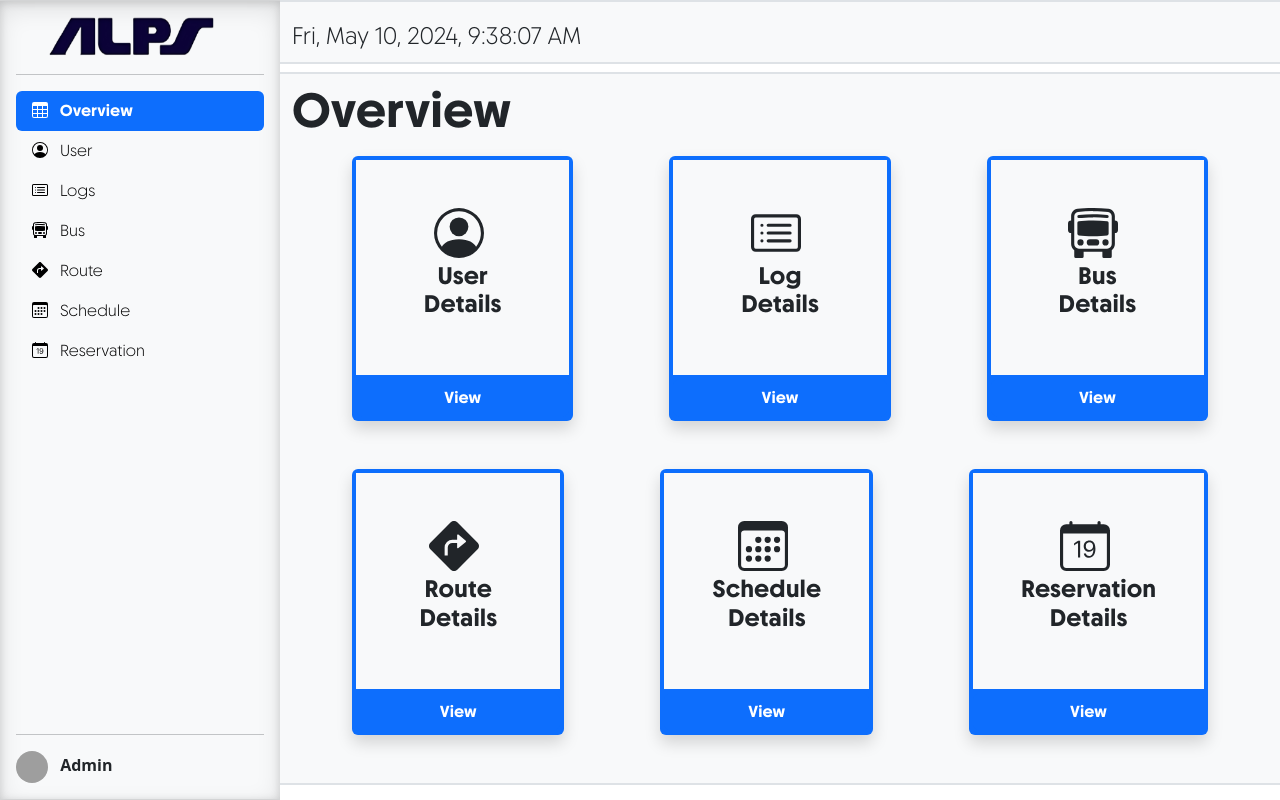
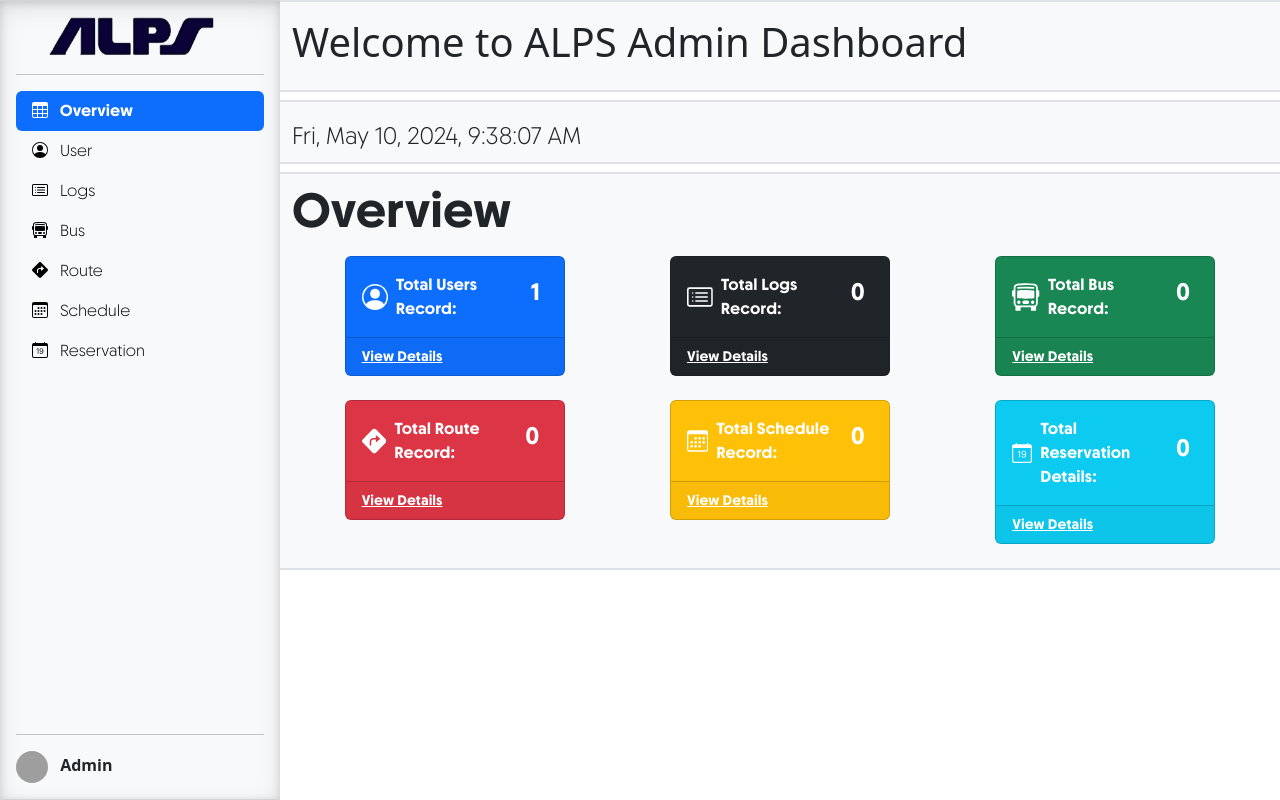
Before and after one commit to win8t/Bus_Reservation, a PHP site: page /FinalsTable/Overview.php in a window 1280 px wide. Run offline with PHP 8.4, Linux system fonts and the light colour scheme; data comes from the database, SQL or seed files in the repository; data that the repository does not hold is empty; some libraries are stand-ins or nearby versions; grey boxes are pictures that could not be loaded.

Commit message:
overview

```diff
--- a/FinalsTable/Overview.php
+++ b/FinalsTable/Overview.php
@@ -205,7 +205,16 @@
       </div>
     </div>
 
+
+
+
+
     <div class="container-fluid">
+
+    <div class="row bg-light border-top border-bottom border-2 mb-2">
+        <h1 class ="hd-text py-3">Welcome to ALPS Admin Dashboard</h1>
+
+      </div>
       <div class="row bg-light border-top border-bottom border-2">
         <form action="Overview.php" method="post">
           <div class="input-group w-50 py-2">
@@ -248,81 +257,181 @@
           <h4 class="hd-font display-5">Overview</h4>
 
           <!-- user-->
-          <div class="container mt-3">
+          <div class="container mt-3 ">
 
-            <div class="row mx-auto text-center">
-              <div class="col bg-primary w-50 p-1 mx-5 rounded shadow">
-                <div class="container-fluid bg-light p-5">
-                  <svg class="bi me-2" width="50" height="50">
+            <?php require_once "dbconnect.php"; ?>
+            <div class="row">
+              <div class="col-xl-3 col-md-6 mx-auto">
+                <div class="card bg-primary text-white mb-4">
+                  <div class="card-body hd-font d-flex align-items-center"> <!-- Added align-items-center -->
+                    <svg class="bi me-2" width="30" height="30">
                       <use xlink:href="#people-circle" />
                     </svg>
-                  <h4 class="hd-font">User Details</h4>
 
+                    Total Users Record:
+                    <?php
 
+                    $user_count_query = "select * from tbl_user";
+                    $user_query = mysqli_query($con, $user_count_query);
+                    if ($user_total = mysqli_num_rows($user_query)) {
+                      echo '<h4 class = "text-center mx-2 hd-text">' . $user_total . '</h4>';
+                    } else {
+                      echo '<h4 class = "text-center mx-2 hd-text">0</h4>';
+                    }
+
+                    ?>
 
 
                   </div>
-                <a type="button" value="View" class="btn btn-primary btn-block w-100 hd-font mt-1 " href="User.php">View</a>
+                  <div class="card-footer d-flex align-items-center justify-content-between">
+                    <a href="User.php" class="small text-white stretched-link hd-font">
+                      View Details
+                    </a>
                   </div>
-               <div class="col bg-primary w-50 p-1 mx-5 rounded shadow">
-                <div class="container-fluid bg-light p-5">
-                  <svg class="bi me-2" width="50" height="50">
-                    <use xlink:href="#card-list" />
-                  </svg>
-                  <h4 class="hd-font">Log Details</h4>
-
-                </div>
-                <a type="button" value="View" class="btn btn-primary btn-block w-100 hd-font mt-1 " href="Logs.php">View</a>
-
-            </div>
-            <div class="col bg-primary w-50 p-1 mx-5 rounded shadow">
-              <div class="container-fluid bg-light p-5">
-                <svg class="bi me-2" width="50" height="50">
-                  <use xlink:href="#bus-front" />
-                </svg>
-                <h4 class="hd-font">Bus Details</h4>
-
-              </div>
-              <a type="button" value="View" class="btn btn-primary btn-block w-100 hd-font mt-1 " href="Bus.php">View</a>
                 </div>
               </div>
 
-          <div class="row mx-auto text-center">
-            <div class="col bg-primary w-50 p-1 m-5 rounded shadow">
-              <div class="container-fluid bg-light p-5">
-                <svg class="bi me-2" width="50" height="50">
+              <div class="col-xl-3 col-md-6 mx-auto">
+
+                <div class="card bg-dark text-white mb-4">
+                  <div class="card-body hd-font d-flex align-items-center"> <!-- Added align-items-center -->
+                    <svg class="bi me-2" width="30" height="30">
+                      <use xlink:href="#card-list" />
+                    </svg>
+                    Total Logs Record:
+                    <?php
+
+                    $log_count_query = "select * from tbl_logs";
+                    $log_query = mysqli_query($con, $log_count_query);
+                    if ($log_total = mysqli_num_rows($log_query)) {
+                      echo '<h4 class = "text-center mx-2 hd-text">' . $log_total . '</h4>';
+                    } else {
+                      echo '<h4 class = "text-center mx-2 hd-text">0 </h4>';
+                    }
+
+                    ?>
+
+                  </div>
+                  <div class="card-footer d-flex align-items-center justify-content-between">
+                    <a href="Logs.php" class="small text-white stretched-link hd-font">
+                      View Details
+                    </a>
+                  </div>
+                </div>
+              </div>
+              <div class="col-xl-3 col-md-6 mx-auto">
+                <div class="card bg-success text-white mb-4">
+                  <div class="card-body hd-font d-flex align-items-center"> <!-- Added align-items-center -->
+                    <svg class="bi me-2" width="30" height="30">
+                      <use xlink:href="#bus-front" />
+                    </svg>
+                    Total Bus Record:
+
+                    <?php
+
+                    $bus_count_query = "select * from tbl_bus";
+                    $bus_query = mysqli_query($con, $bus_count_query);
+                    if ($bus_total = mysqli_num_rows($bus_query)) {
+                      echo '<h4 class = "text-center mx-2 hd-text">' . $bus_total . '</h4>';
+                    } else {
+                      echo '<h4 class = "text-center mx-2 hd-text">0 </h4>';
+                    }
+
+                    ?>
+
+                  </div>
+                  <div class="card-footer d-flex align-items-center justify-content-between">
+                    <a href="Bus.php" class="small text-white stretched-link hd-font">
+                      View Details
+                    </a>
+                  </div>
+                </div>
+              </div>
+            </div>
+            <div class="row">
+              <div class="col-xl-3 col-md-6 mx-auto">
+                <div class="card bg-danger text-white mb-4">
+                  <div class="card-body hd-font d-flex align-items-center"> <!-- Added align-items-center -->
+                    <svg class="bi me-2" width="30" height="30">
                       <use xlink:href="#sign-turn-right" />
                     </svg>
-                <h4 class="hd-font">Route Details</h4>
+                    Total Route Record:
+                    <?php
 
+                    $route_count_query = "select * from tbl_route";
+                    $route_query = mysqli_query($con, $bus_count_query);
+                    if ($route_total = mysqli_num_rows($route_query)) {
+                      echo '<h4 class = "text-center mx-2 hd-text">' . $bus_total . '</h4>';
+                    } else {
+                      echo '<h4 class = "text-center mx-2 hd-text">0 </h4>';
+                    }
 
-
+                    ?>
+                  </div>
+                  <div class="card-footer d-flex align-items-center justify-content-between">
+                    <a href="Route.php" class="small text-white stretched-link hd-font">
+                      View Details
+                    </a>
+                  </div>
+                </div>
 
               </div>
-              <a type="button" value="View" class="btn btn-primary btn-blocl w-100 hd-font mt-1" href="Route.php">View</a>
-            </div>
-             <div class="col bg-primary w-50 p-1 m-5 rounded shadow">
-              <div class="container-fluid bg-light p-5">
-                <svg class="bi me-2" width="50" height="50">
+              <div class="col-xl-3 col-md-6 mx-auto">
+                <div class="card bg-warning text-white mb-4">
+                  <div class="card-body hd-font d-flex align-items-center"> <!-- Added align-items-center -->
+                    <svg class="bi me-2" width="30" height="30">
                       <use xlink:href="#calendar3" />
                     </svg>
-                <h4 class="hd-font">Schedule Details</h4>
+                    Total Schedule Record:
+                    <?php
+
+                    $sched_count_query = "select * from tbl_schedule";
+                    $sched_query = mysqli_query($con, $sched_count_query);
+                    if ($sched_total = mysqli_num_rows($sched_query)) {
+                      echo '<h4 class = "text-center mx-2 hd-text">' . $bus_total . '</h4>';
+                    } else {
+                      echo '<h4 class = "text-center mx-2 hd-text">0 </h4>';
+                    }
+
+                    ?>
+                  </div>
+                  <div class="card-footer d-flex align-items-center justify-content-between">
+                    <a href="Schedule.php" class="small text-white stretched-link hd-font">
+                      View Details
+                    </a>
+                  </div>
+                </div>
 
               </div>
-              <a type="button" value="View" class="btn btn-primary btn-block w-100 hd-font mt-1 " href="Schedule.php">View</a>
+              <div class="col-xl-3 col-md-6 mx-auto">
+                <div class="card bg-info text-white mb-4">
+                  <div class="card-body hd-font d-flex align-items-center"> <!-- Added align-items-center -->
+                    <svg class="bi me-2" width="30" height="30">
+                      <use xlink:href="#calendar-date" />
+                    </svg>
+                    Total Reservation Details:
+                    <?php
+
+                    $reserve_count_query = "select * from tbl_reservation";
+                    $reserve_query = mysqli_query($con, $reserve_count_query);
+                    if ($reserve_total = mysqli_num_rows($reserve_query)) {
+                      echo '<h4 class = "text-center mx-2 hd-text">' . $bus_total . '</h4>';
+                    } else {
+                      echo '<h4 class = "text-center mx-2 hd-text">0 </h4>';
+                    }
+
+                    ?>
+                  </div>
+                  <div class="card-footer d-flex align-items-center justify-content-between">
+                    <a href="Reservation.php" class="small text-white stretched-link hd-font">
+                      View Details
+                    </a>
+                  </div>
+                </div>
 
               </div>
-          <div class="col bg-primary w-50 p-1 m-5 rounded shadow">
-            <div class="container-fluid bg-light p-5">
-              <svg class="bi me-2" width="50" height="50">
-                <use xlink:href="#calendar-date" />
-              </svg>
-              <h4 class="hd-font">Reservation Details</h4>
+            </div>
 
-            </div>
-            <a type="button" value="View" class="btn btn-primary btn-block w-100 hd-font mt-1" href="Reservation.php">View</a>
-          </div>
-        </div>
 
 
 
```
Lines whose indentation alone changed are shown as unchanged.
